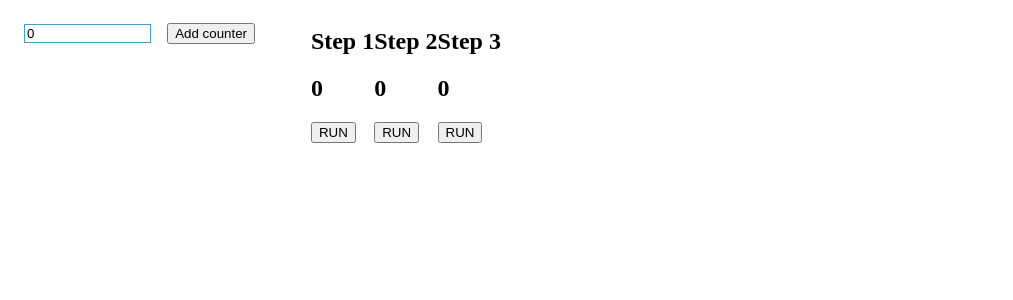
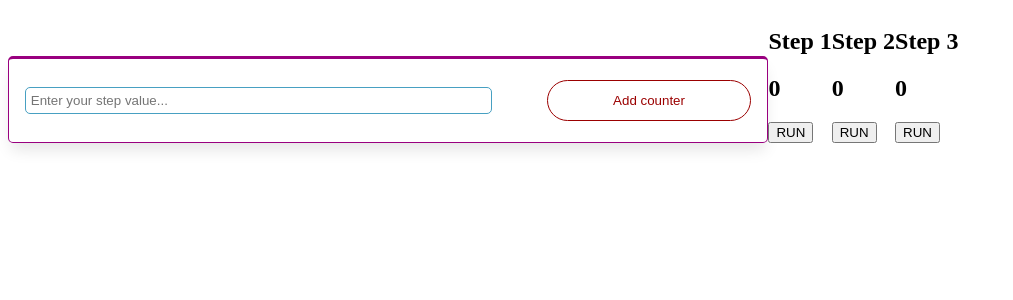
Before and after one commit to Afshar07/yasnateam-challenge, a Vue app: page / in a window 1280 px wide. Shown: the top 300 px of the page, without its empty margins (0-1013 px from the left). Built offline with nearby package versions, Linux system fonts and the light colour scheme.

Commit message:
Add alert for empty input and style the component

```diff
--- a/src/components/AddCounter.vue
+++ b/src/components/AddCounter.vue
@@ -5,10 +5,10 @@
       v-model="inputNumber"
       @input="isValid"
       class="counter-input"
-      placeholder="Enter your number"
+      placeholder="Enter your step value..."
       @keydown.enter="createCounter"
     />
-    <button class="add-counter" @click="createCounter">Add counter</button>
+    <button class="add-counter-btn" @click="createCounter">Add counter</button>
   </div>
 </template>
 
@@ -18,41 +18,70 @@ export default {
   emits: ["create-counter"],
   data() {
     return {
-      inputNumber: 0,
+      inputNumber: null,
     };
   },
   methods: {
     isValid() {
-      if (this.inputNumber.length == 0) {
-        return;
-      } else {
       // Check the input for only one decimal
       this.inputNumber = this.inputNumber.match(/^-?\d+\.?\d{0,1}/);
 
       // Get the object made with RegEx and convert it into Number
       this.inputNumber = parseFloat(this.inputNumber[0]);
-      }
     },
     createCounter() {
+      if (this.inputNumber == null) {
+        // Alert if the input is empty
+        alert("Enter a number!");
+      } else {
         // Send the value to parent and make the input 0 again
         this.$emit("create-counter", this.inputNumber);
         this.inputNumber = 0;
+      }
     },
   },
 };
 </script>
 
 <style scoped>
+.container {
+  margin-top: 3rem;
+  border: 1px solid #99007f;
+  border-top: 3px solid #99007f;
+  width: 60%;
+  display: flex;
+  justify-content: space-between;
+  align-items: center;
+  border-radius: 5px;
+  box-shadow: 0px 10px 15px -3px rgba(0,0,0,0.1);
+
+}
 .counter-input {
   margin: 1rem;
+  padding: 0.3rem;
+  border: none;
   border: 1px solid #47a0c2;
+  border-radius: 5px;
+  width: 60%;
 }
 .counter-input:focus {
   outline: none;
   border: none;
-  border-bottom: 2px solid #47a0c2;
+  border: 2px solid #47a0c2;
 }
-.counter-input {
-  width: 40%;
+.add-counter-btn {
+  margin: 1rem;
+  border: 1px solid #9b0000;
+  cursor: pointer;
+  width: 27%;
+  height: 50%;
+  background-color: transparent;
+  border-radius: 50px;
+  color: #9b0000;
+}
+.add-counter-btn:hover {
+  border: 1px solid #47a0c2;
+  background-color: #47a0c2;
+  color: #fff;
 }
 </style>
```
Lines whose indentation alone changed are shown as unchanged.
